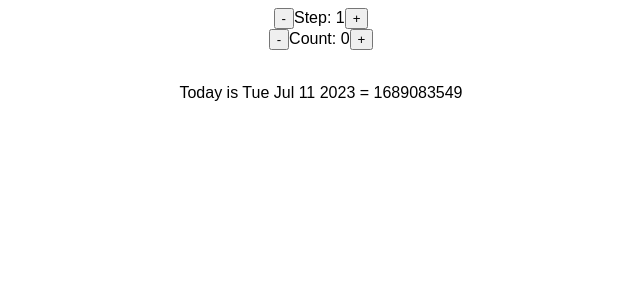
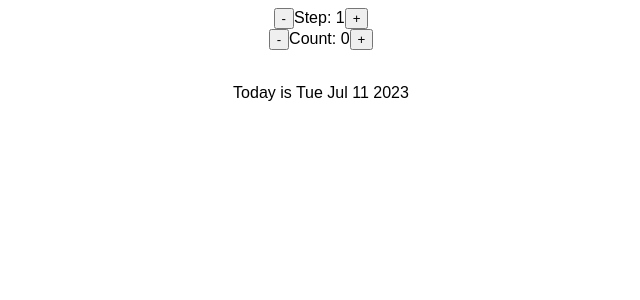
Before and after one commit to SenseiZarkoDukic/date-counter-v1, a React (Create React App) app: page / in a window 1280 px wide. Shown: the top 300 px of the page, without its empty margins (319-959 px from the left). Built offline with nearby package versions, Linux system fonts and the light colour scheme.

Commit message:
Counts used as days, days set to seconds, and current date set to seconds, both as integers, together created the new date, then returned as date back, not as seconds. Sliced to match the challenge description of time. Used conditional rendering for counts >0, =0, and <0

```diff
--- a/src/App.js
+++ b/src/App.js
@@ -18,10 +18,18 @@ function Counter() {
   };
   const countPlus = () => setCount((c) => c + step);
   const countMinus = () => setCount((c) => c - step);
+  const days = count;
+  const daysSec = Math.trunc(count * 86400);
+  console.log(daysSec);
 
   let date = Date().slice(0, 15);
-  let dataSec = Math.round(new Date().getTime() / 1000);
+  let dateSec = Math.round(new Date().getTime() / 1000);
 
+  console.log(dateSec);
+  const dateFinal = new Date((dateSec + daysSec) * 1000)
+    .toDateString()
+    .slice(0, 15);
+  console.log(dateFinal);
   return (
     <>
       <div>
@@ -34,7 +42,9 @@ function Counter() {
       </div>
       <br />
       <p>
-        Today is {date} = {dataSec}
+        {count > 0 && `${days} days from today is ${dateFinal}`}
+        {count === 0 && `Today is ${date}`}
+        {count < 0 && `${days} days ago was ${dateFinal}`}
       </p>
     </>
   );
```
